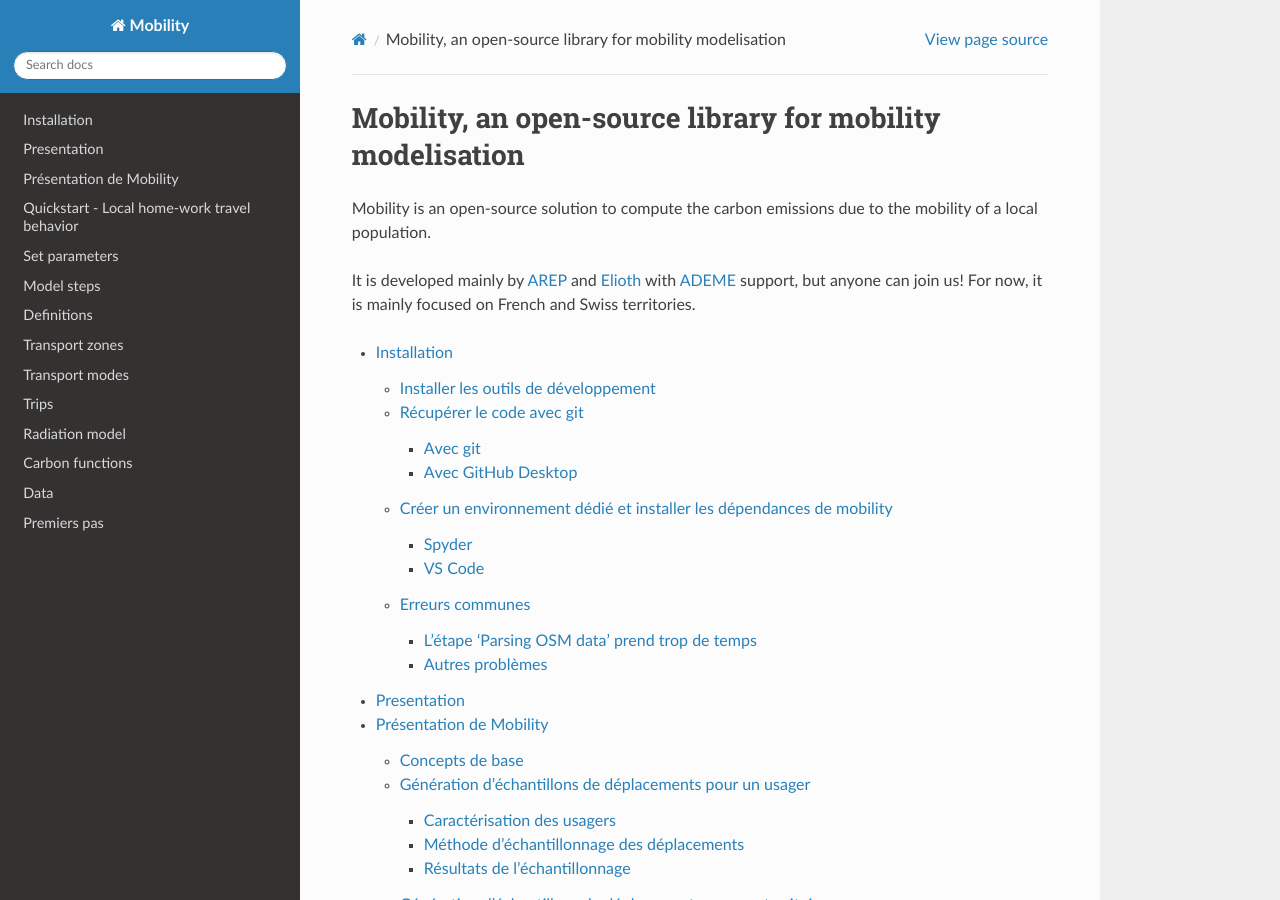
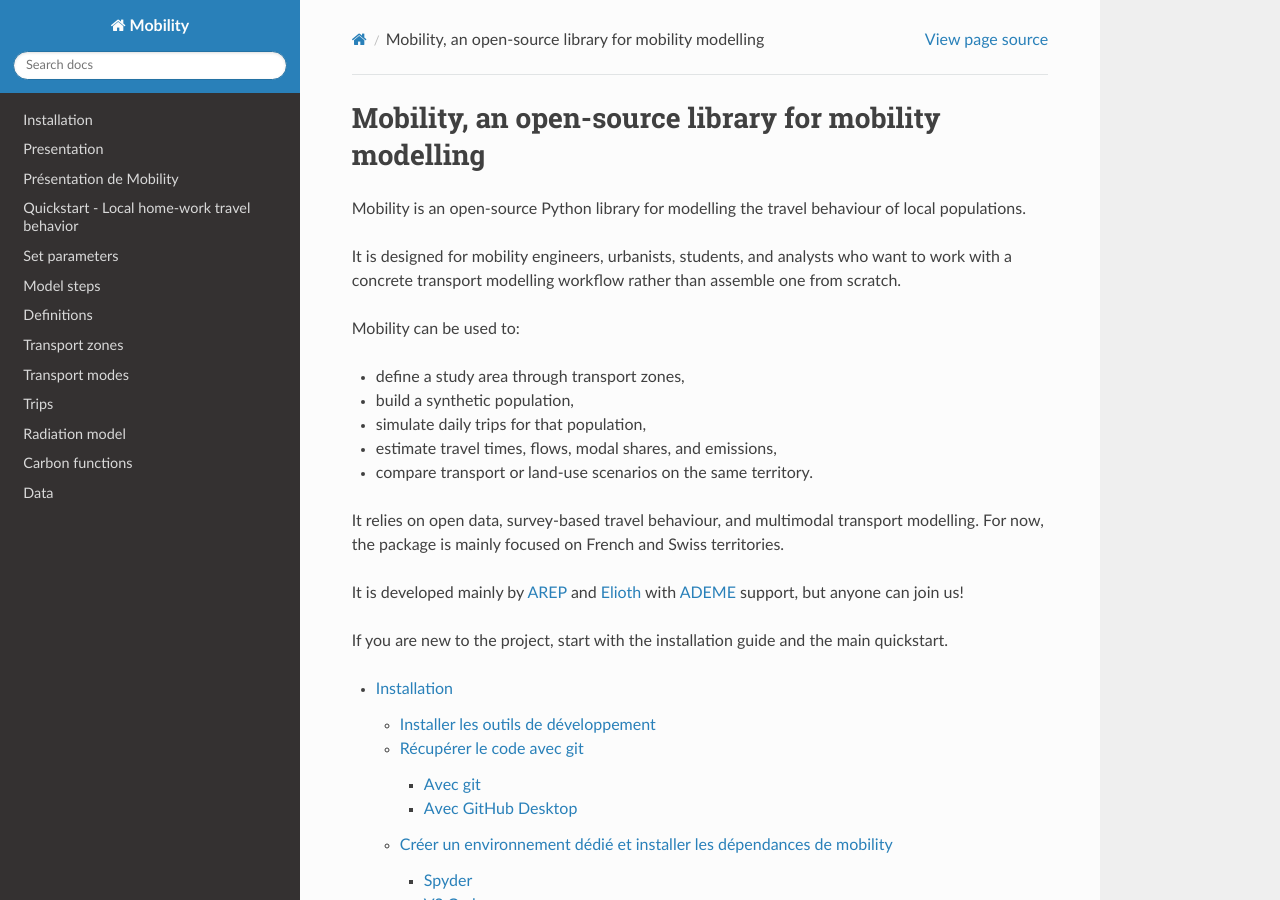
Before and after one commit to mobility-team/mobility, a Sphinx documentation site: the page built from docs/source/index.rst, in a window 1280 px wide and 900 px high. Built offline with Sphinx 7.4.7 and the Read the Docs theme 3.1.0, drawn with Linux system fonts in a browser that asks for light colours; some of the changed text lies outside the part shown.

Commit message:
Rewrite docs landing page

```diff
--- a/docs/source/index.rst
+++ b/docs/source/index.rst
@@ -1,9 +1,22 @@
-Mobility, an open-source library for mobility modelisation
-==========================================================
-Mobility is an open-source solution to compute the carbon emissions due to the mobility of a local population.
+Mobility, an open-source library for mobility modelling
+=======================================================
+Mobility is an open-source Python library for modelling the travel behaviour of local populations.
+
+It is designed for mobility engineers, urbanists, students, and analysts who want to work with a concrete transport modelling workflow rather than assemble one from scratch.
+
+Mobility can be used to:
+
+* define a study area through transport zones,
+* build a synthetic population,
+* simulate daily trips for that population,
+* estimate travel times, flows, modal shares, and emissions,
+* compare transport or land-use scenarios on the same territory.
+
+It relies on open data, survey-based travel behaviour, and multimodal transport modelling. For now, the package is mainly focused on French and Swiss territories.
 
 It is developed mainly by `AREP <https://arep.fr>`_ and `Elioth <https://elioth.com>`_ with `ADEME <https://wiki.resilience-territoire.ademe.fr/wiki/Mobility>`_ support, but anyone can join us!
-For now, it is mainly focused on French and Swiss territories.
+
+If you are new to the project, start with the installation guide and the main quickstart.
 
 .. toctree::
 
```
Also changed, not shown: other parts of docs/source/index.rst (+0 -1 lines).
